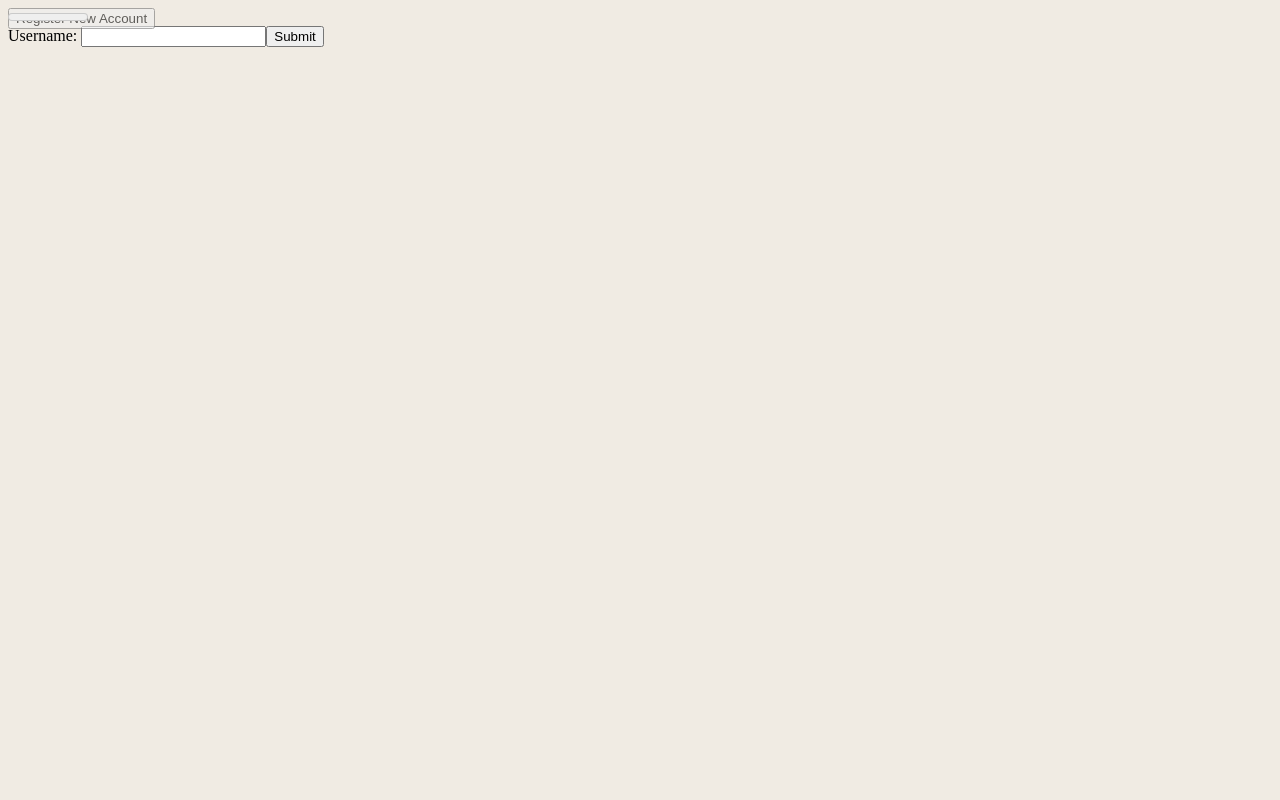
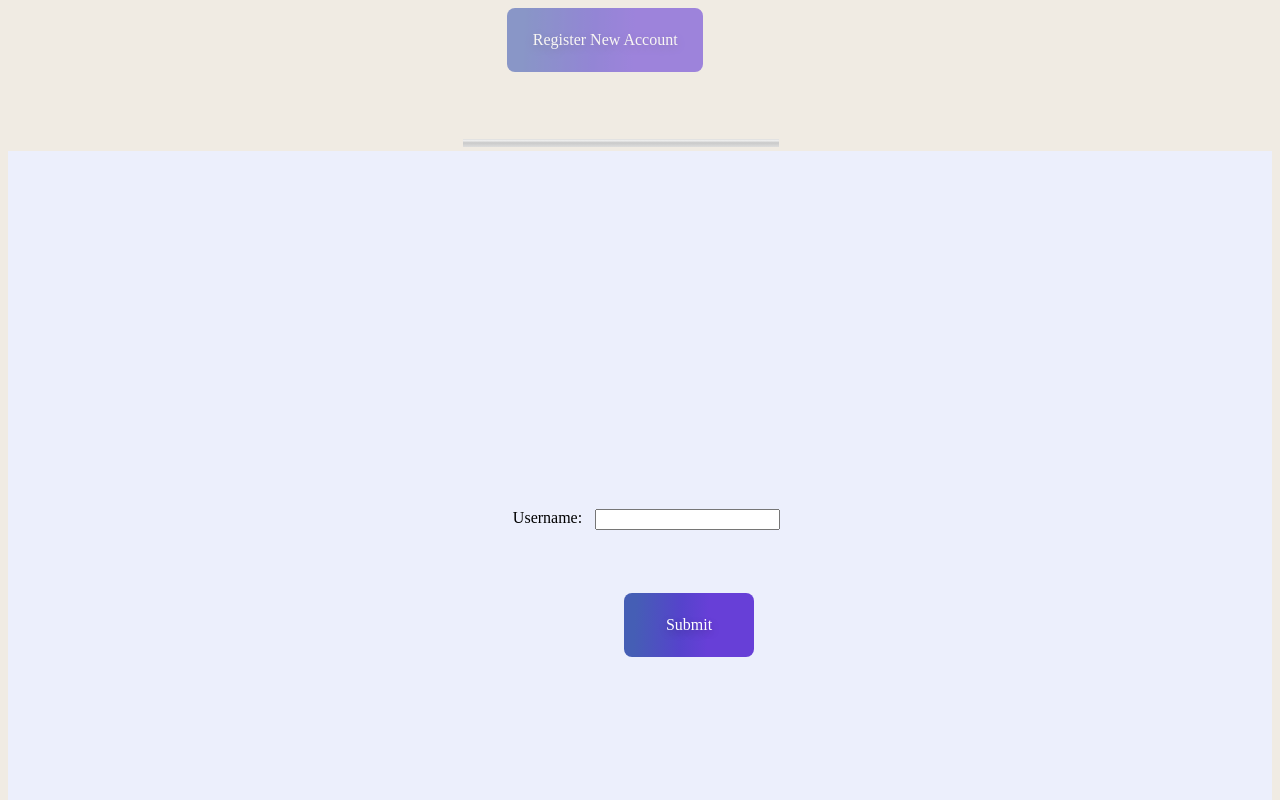
Before and after one commit to PVildos/accountregister, a plain HTML site: page accountregister/index.html in a window 1280 px wide. Both pictures are taken after a click on the button "Register New Account". Shown: the top 800 px of the page. Drawn offline with Linux system fonts and the light colour scheme.

Commit message:
Added CSS

```diff
--- a/accountregister/index.html
+++ b/accountregister/index.html
@@ -1,8 +1,4 @@
 <!DOCTYPE html>
-<!--[if lt IE 7]>      <html class="no-js lt-ie9 lt-ie8 lt-ie7"> <![endif]-->
-<!--[if IE 7]>         <html class="no-js lt-ie9 lt-ie8"> <![endif]-->
-<!--[if IE 8]>         <html class="no-js lt-ie9"> <![endif]-->
-<!--[if gt IE 8]>      <html class="no-js"> <!--<![endif]-->
 <html>
     <head>
         <meta charset="utf-8">
@@ -14,12 +10,12 @@
         <script src="script.js"></script>
     </head>
     <body>
-        <section id="registerSection">
-            <button id="registerButton">Register New Account</button>
-            <meter id="progressBar" value="0" min="0" max="3"></progress>
+        <section id="mainSection">
+            <section id="registerSection">
+                <button id="registerButton">Register New Account</button>
+                <meter class="progress" id="progressBar" value="0" min="0" max="3"></meter>
+            </section>
         </section>
-
-
 
     </body>
 </html>
--- a/accountregister/script.js
+++ b/accountregister/script.js
@@ -1,6 +1,5 @@
 let currentProgress = 0;
-let pattern;
-let input;
+let inputText;
 document.addEventListener("DOMContentLoaded", () => {
     const registerButton = document.getElementById("registerButton");
     registerButton.addEventListener("click", createInputField);
@@ -9,25 +8,32 @@ document.addEventListener("DOMContentLoaded", () => {
 
 function createInputField () {
     const registerButton = document.getElementById("registerButton");
-    registerButton.classList.add("disabled")
+    registerButton.classList.add("disabled");
     registerButton.removeEventListener("click", createInputField);
-    const progressBar = document.getElementById("progressBar");
+    const progressBar = document.querySelector(".progress");
     progressBar.style.visibility = "visible";
-    const registerSection = document.getElementById("registerSection");
-    let input = fieldType();
+    const mainSection = document.getElementById("mainSection");
+    let inputText = fieldType();
     const registrationForm = document.createElement("form");
+    registrationForm.classList.add("form");
     registrationForm.id = "registForm";
-    registerSection.appendChild(registrationForm);
+    mainSection.appendChild(registrationForm);
+    const inputField = document.createElement("section");
+    inputField.id = "input";
+    registrationForm.appendChild(inputField);
     const inputLabel = document.createElement("label");
-    inputLabel.innerText = capitalize(input) + ": ";
-    registrationForm.appendChild(inputLabel);
-    const inputField = document.createElement("input");
-    inputField.id = input;
-    registrationForm.appendChild(inputField);
+    inputLabel.innerText = capitalize(inputText) + ":\t";
+    inputLabel.style.marginRight = "5%";
+    inputField.appendChild(inputLabel);
+    const input = document.createElement("input");
+    input.id = inputText;
+    input.type = inputType(fieldType);
+    inputField.appendChild(input);
     inputLabel.addEventListener("click", () => {
-       document.getElementById(inputField.id).focus();
+       document.getElementById(input.id).focus();
     })
     const nextButton = document.createElement("button");
+    nextButton.classList.add("button");
     nextButton.innerText = "Submit";
     nextButton.id = "next";
     registrationForm.appendChild(nextButton);
@@ -35,7 +41,7 @@ function createInputField () {
 }
 
 function fieldType () {
-    let progress = progressStatus();
+    progress = progressStatus();
     switch (progress) {
         case 0: return "username";
         case 1: return "password";
@@ -43,6 +49,15 @@ function fieldType () {
     }
 }
 
+function inputType(fieldType) {
+    switch (fieldType) {
+        case "username":
+            return "text";
+        case "password":
+            return "password";
+        case "email": return "email";
+    }
+}
 function updateProgress () {
     currentProgress++;
     progressStatus ();
@@ -103,15 +118,19 @@ function newField () {
     createInputField();
 }
 
-function emailValidation (email) {
-    pattern = "/^([^@\s]+)@((?:[-a-z0-9]+\.)+[a-z]{2,})$/i";
-    return pattern.test(email)
-}
-function passwordValidation (password) {
-    pattern = "^(?=.*[A-Z].*[A-Z])(?=.*[!@#$&*])(?=.*[0-9].*[0-9])(?=.*[a-z].*[a-z].*[a-z]).{8}$/i";
-    return pattern.test(password);
+function validationCheck (validationPattern) {
+    let pattern = validationPattern(inputType,fieldType);
+    return pattern.test(pattern);
 }
 
+function validationPattern (inputType,fieldType) {
+    switch(inputType(fieldType)) {
+        case "password":
+            return "^(?=.*[A-Z].*[A-Z])(?=.*[!@#$&*])(?=.*[0-9].*[0-9])(?=.*[a-z].*[a-z].*[a-z]).{8}$/i";
+        case "email":
+            return "/^([^@\s]+)@((?:[-a-z0-9]+\.)+[a-z]{2,})$/i";
+    }
+}
 /*
 function showEmailValidationState(event) {
             if (validateEmail(event.target.value)) {
--- a/accountregister/style.css
+++ b/accountregister/style.css
@@ -1,30 +1,101 @@
 html {
-    z-index: -1;
     background-color: #f0ebe3;
 }
 
-#registerButton {
-    position: absolute;
+section {
+  display: flex;
+  flex-direction: column;
 }
 
-#progressBar {
-    color: violet;
-    visibility: hidden;
-}
-
-.next {
-
-}
-
-.inputText {
-
-}
-
-.sumbit {
-
-}
 
 .disabled {
     opacity: 0.6;
     cursor: not-allowed;
 }
+
+.button {
+    background-image: linear-gradient(92.88deg, #455EB5 9.16%, #5643CC 43.89%, #673FD7 64.72%);
+    border-radius: 8px;
+    border-style: none;
+    box-sizing: border-box;
+    color: #FFFFFF;
+    flex-shrink: 0;
+    font-family: "Inter UI";
+    font-size: 16px;
+    font-weight: 500;
+    height: 4rem;
+    padding: 0 1.6rem;
+    text-align: center;
+    text-shadow: rgba(0, 0, 0, 0.25) 0 3px 8px;
+    transition: all .5s;
+    user-select: none;
+    -webkit-user-select: none;
+    touch-action: manipulation;
+    margin-left: auto;
+    margin-right: 41%;
+  }
+
+  #registerButton {
+    background-image: linear-gradient(92.88deg, #455EB5 9.16%, #5643CC 43.89%, #673FD7 64.72%);
+    border-radius: 8px;
+    border-style: none;
+    box-sizing: border-box;
+    color: #FFFFFF;
+    flex-shrink: 0;
+    font-family: "Inter UI";
+    font-size: 16px;
+    font-weight: 500;
+    height: 4rem;
+    padding: 0 1.6rem;
+    text-align: center;
+    text-shadow: rgba(0, 0, 0, 0.25) 0 3px 8px;
+    user-select: none;
+    -webkit-user-select: none;
+    touch-action: manipulation;
+    max-width: fit-content;
+    margin-left: auto;
+    margin-right: 45%;
+}
+
+  .button:hover {
+    box-shadow: rgba(80, 63, 205, 0.5) 0 1px 30px;
+    transition-duration: .1s;
+  }
+
+  @media (min-width: 768px) {
+    .button {
+      padding: 0 2.6rem;
+    }
+  }
+
+  .form {
+    display: flex;
+    flex-direction: column;
+    justify-content: center;
+    align-items: center;
+    min-height: 100vh;
+    background: #eceffc;
+}
+
+.progress {
+  position: relative;
+  margin: 5% 39% 0 auto;
+  justify-content: center;
+  align-items: center;
+  font-size: var(--font-size-default);
+  line-height: 3;
+  color: var(--color-green);
+  font-weight: 600;
+  white-space: nowrap;
+  overflow: visible;
+  width: 25%;
+  text-align: center;
+  border-bottom: 2px solid var(--color-gray-disabled);
+  visibility: hidden;
+}
+
+#input {
+  margin: 5%;
+  display: flex;
+  flex-direction: row;
+}
```
Also changed, not shown: 1 other file.
